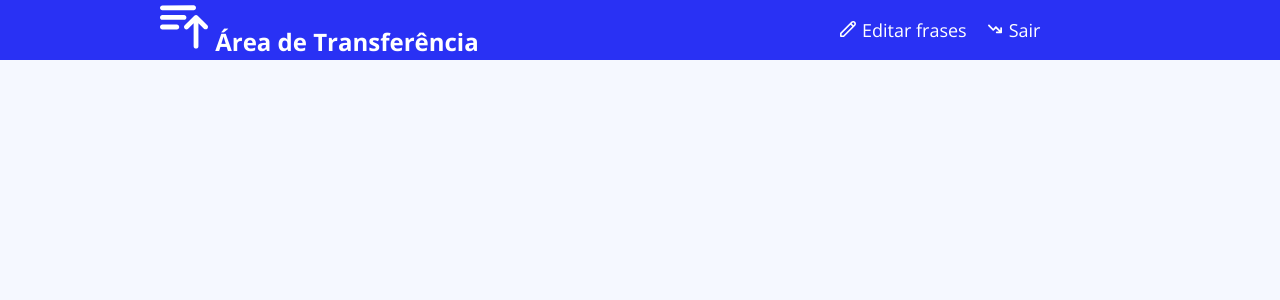
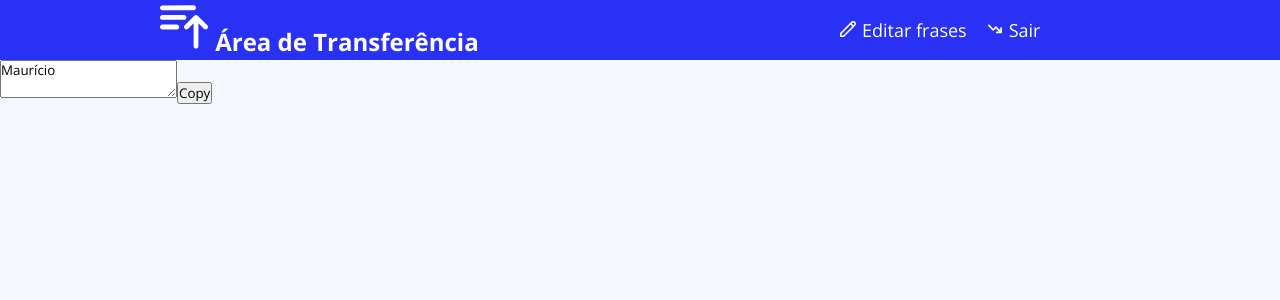
Before and after one commit to mauricioqvp/areaDeTransf, a React (Create React App) app: page /copyteste in a window 1280 px wide. Shown: the top 300 px of the page. Built offline with nearby package versions, Linux system fonts and the light colour scheme; the HTML template or start-up script is replaced by a standard one.

Commit message:
Funcao copia sobre TextArea

```diff
--- /dev/null
+++ b/src/Pages/CopyTeste/index.js
@@ -0,0 +1,30 @@
+import React from "react";
+
+function CopyTeste() {
+
+    function copyToClickBoard() {
+        var content = document.getElementById('textArea').innerHTML;
+
+        navigator.clipboard.writeText(content)
+            .then(() => {
+                alert(content)
+            })
+            .catch(err => {
+                console.log('Something went wrong', err);
+            })
+
+    }
+
+    return (
+        <>
+            <textarea
+                id="textArea"
+                value="Maurício"
+            >
+            </textarea>
+            <button id="btn" onClick={copyToClickBoard}>Copy</button>
+        </>
+    );
+}
+
+export default CopyTeste;
--- a/src/Routes.js
+++ b/src/Routes.js
@@ -1,5 +1,6 @@
 import React from 'react';
 import { BrowserRouter, Route, Routes} from 'react-router-dom';
+import CopyTeste from './Pages/CopyTeste';
 
 import Home from './Pages/Home';
 import InputData from './Pages/InputData';
@@ -12,6 +13,7 @@ function Router(){
                 <Route path="/" exact element={<Home />} />
                 <Route path="/teste" exact element={<Teste />} />
                 <Route path="/inputdata" exact element={<InputData />} />
+                <Route path="/copyteste" exact element={<CopyTeste />} />
             </Routes>
         </BrowserRouter>
     );
```
